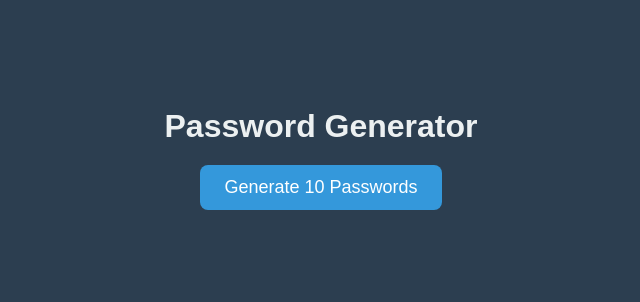
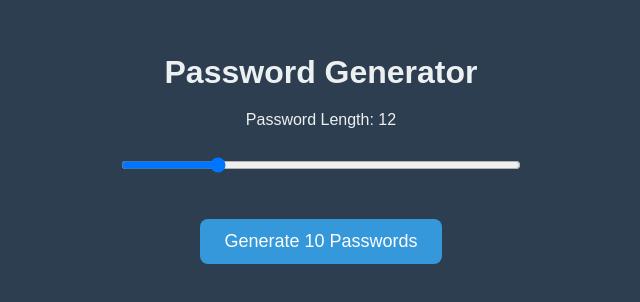
Before and after one commit to mbnichols1/JS-Password-Generator, a plain HTML site: page index.html in a window 1280 px wide. Shown: the part 242-544 px from the top of the page, without its empty margins (319-959 px from the left). Drawn offline with Linux system fonts and the light colour scheme.

Commit message:
Update index.html

```diff
--- a/index.html
+++ b/index.html
@@ -46,10 +46,19 @@
     font-family: monospace;
     font-size: 16px;
   }
+  input[type="range"] {
+  width: 100%;
+  max-width: 400px;
+  margin: 10px 0;
+}
+
 </style>
   </head>
   <body>
     <h1>Password Generator</h1>
+    <label for="lengthSlider">Password Length: <span id="lengthValue">12</span></label><br>
+    <input type="range" id="lengthSlider" min="6" max="32" value="12">
+    <br><br>
     <button onclick= "generatePasswords()">Generate 10 Passwords</button>
       <div id="passwords"></div>
 
```
